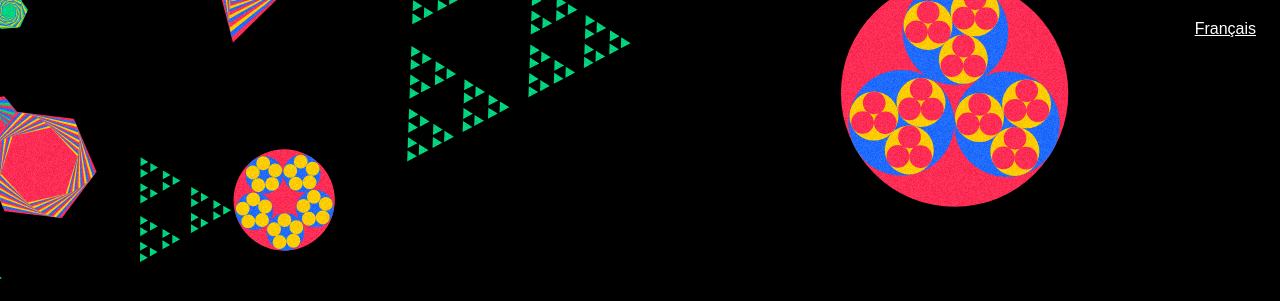
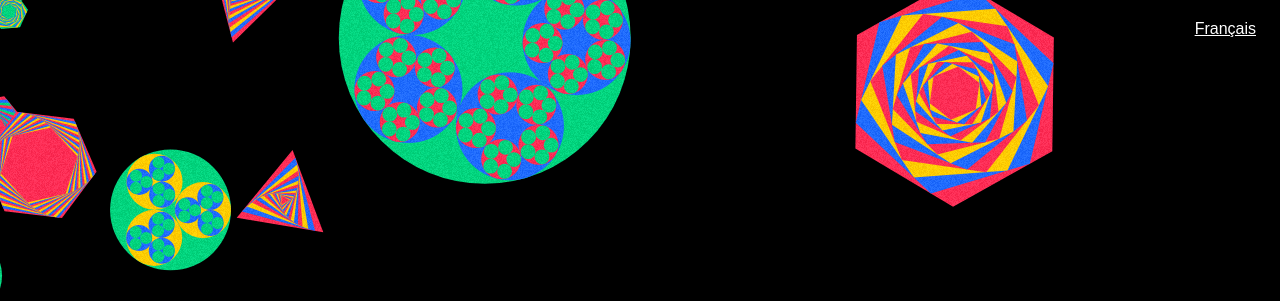
Before and after one commit to ArnaudJalbert/arnaudjalbert, an Astro site: page /en in a window 1280 px wide. Shown: the top 301 px of the page. Built offline with nearby package versions, Linux system fonts and the light colour scheme; Astro itself is replaced by a stand-in of ours.

Commit message:
feat(landing): drop the sierpinski fractal
Shapes are now only orbits and whirls.

```diff
--- a/src/components/Landing.astro
+++ b/src/components/Landing.astro
@@ -41,7 +41,7 @@
   // Every shape grows at the same exponential rate, so the scene zooms forever toward
   // the bottom right while new tiny shapes keep spawning at the origin.
   const COLORS = ["#ff2d55", "#1f6bff", "#ffcc00", "#00d47e"];
-  const FRACTALS = ["sierpinski", "orbits", "whirl"] as const;
+  const FRACTALS = ["orbits", "whirl"] as const;
   const POLYGON_SIDES = [3, 5, 6];
   const DOUBLING_SECONDS = 5;
   const SPAWNS_PER_DOUBLING = 3;
@@ -55,7 +55,6 @@
   const CLICK_FORCE = 1500;
   // Fractals only recurse while their pieces stay bigger than this, so distant shapes are cheap.
   const MIN_DETAIL = 4;
-  const MAX_DEPTH = 5;
 
   type Point = { x: number; y: number };
   type Shape = {
@@ -166,23 +165,6 @@
       context.fill(path);
     });
 
-  // Each triangle splits into three corner triangles. Their scale breathes, opening the gaps.
-  const drawSierpinski = (x: number, y: number, radius: number, shape: Shape) => {
-    const scale = 0.46 + 0.04 * Math.sin(elapsed * 1.2 + shape.phase);
-    let depth = 0;
-    while (depth < MAX_DEPTH && radius * scale ** (depth + 1) > MIN_DETAIL) depth++;
-    const path = new Path2D();
-    const split = (cx: number, cy: number, r: number, level: number) => {
-      const corners = polygonCorners(cx, cy, r, 3, shape.rotation);
-      if (level === 0) return addPolygon(path, corners);
-      for (const corner of corners) {
-        split(corner.x + (cx - corner.x) * scale, corner.y + (cy - corner.y) * scale, r * scale, level - 1);
-      }
-    };
-    split(x, y, radius, depth);
-    fillPaths([path], shape.palette);
-  };
-
   // A circle holds a ring of touching circles, each holding its own ring. Levels counter-rotate.
   const drawOrbits = (x: number, y: number, radius: number, shape: Shape) => {
     const gap = Math.sin(Math.PI / shape.branches);
@@ -218,7 +200,7 @@
     fillPaths(paths, shape.palette);
   };
 
-  const drawFractal = { sierpinski: drawSierpinski, orbits: drawOrbits, whirl: drawWhirl };
+  const drawFractal = { orbits: drawOrbits, whirl: drawWhirl };
 
   const drawShape = (shape: Shape) => {
     const { x, y } = centerOf(shape);
```
